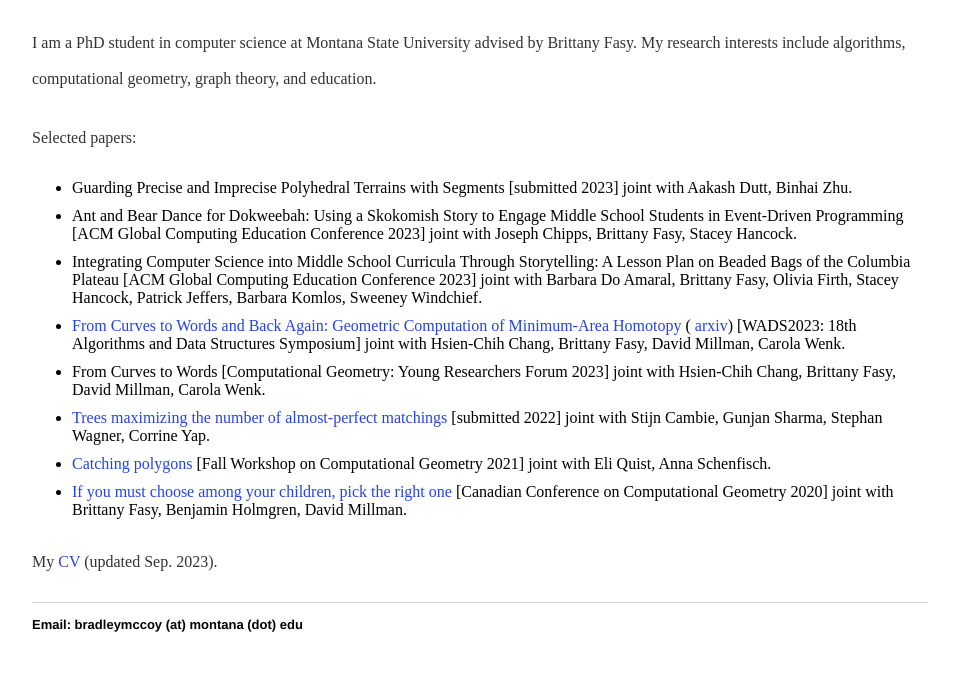
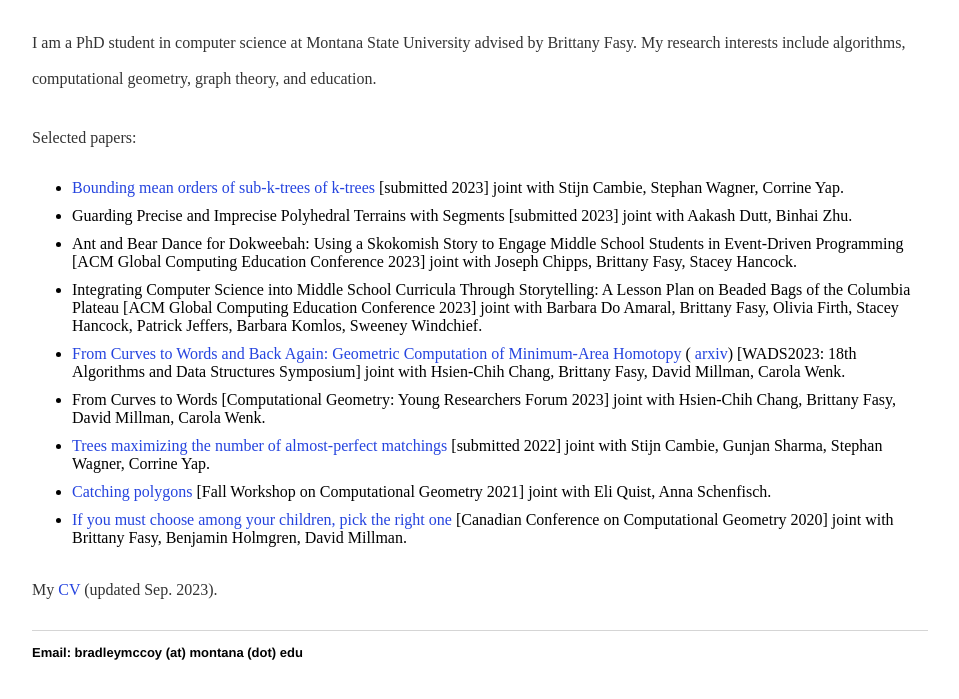
Before and after one commit to Brad-A-M/Brad-A-M.github.io, a Jekyll site: the page built from index.html, in a window 1280 px wide, cut to the strip 421-1144 px from the top of the page. Shown: the top 699 px of the strip, without its empty margins (160-1119 px from the left). Built offline with Jekyll 4.4.1, drawn with Linux system fonts in a browser that asks for light colours.

Commit message:
Update index.html

```diff
--- a/index.html
+++ b/index.html
@@ -17,6 +17,7 @@ title: Bradley McCoy
 	<p><font size="3">
 		Selected papers:
 	<ul>
+		<li><a href="https://arxiv.org/abs/2309.16545"> Bounding mean orders of sub-k-trees of k-trees</a> [submitted 2023] joint with Stijn Cambie, Stephan Wagner, Corrine Yap.</li>
 		<li> Guarding Precise and Imprecise Polyhedral Terrains with Segments [submitted 2023] joint with Aakash Dutt, Binhai Zhu.</li>
 		<li> Ant and Bear Dance for Dokweebah: Using a Skokomish Story to Engage Middle School Students in Event-Driven Programming</a> [ACM Global Computing
 Education Conference 2023] joint with Joseph Chipps, Brittany Fasy, Stacey Hancock.</li>
```
